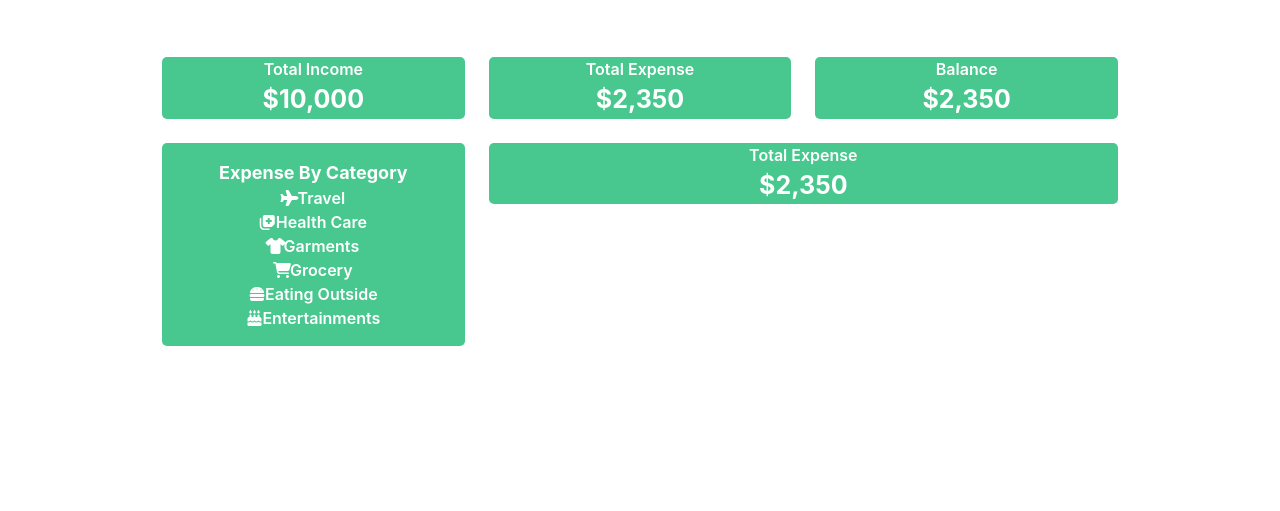
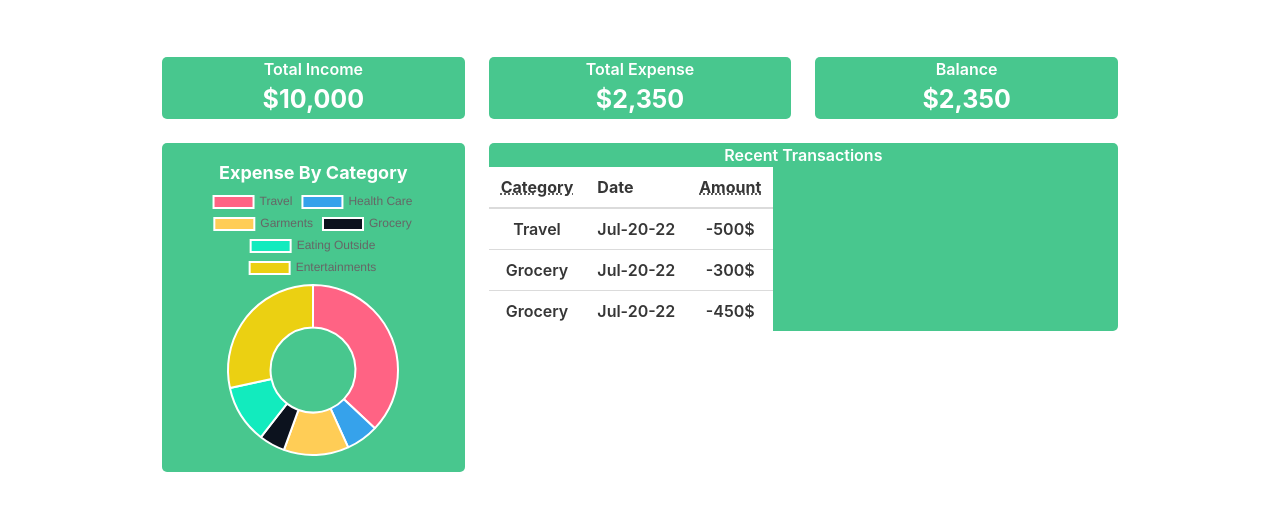
Before and after one commit to CouldBeFree/expense-tracker-vanilla, a website built with webpack: page src/pages/index.html in a window 1280 px wide. Shown: the part 59-570 px from the top of the page. Built offline with nearby package versions, Linux system fonts and the light colour scheme.

Commit message:
added chart and table

```diff
--- a/package.json
+++ b/package.json
@@ -27,5 +27,8 @@
     "webpack": "^5.74.0",
     "webpack-cli": "^4.10.0",
     "webpack-dev-server": "^4.11.1"
+  },
+  "dependencies": {
+    "chart.js": "^3.9.1"
   }
 }
--- a/src/js/index.js
+++ b/src/js/index.js
@@ -2,6 +2,35 @@
 // handleClosedRoutes();
 import index from '../styles/pages/index.scss';
 import { logout, renderLogo } from "./utils/general";
+import Chart from 'chart.js/auto';
 
 logout();
 renderLogo();
+
+const ctx = document.getElementById('myChart').getContext('2d');
+const myChart = new Chart(ctx, {
+  type: 'doughnut',
+  data: {
+    labels: [
+      'Travel',
+      'Health Care',
+      'Garments',
+      'Grocery',
+      'Eating Outside',
+      'Entertainments',
+    ],
+    datasets: [{
+      label: 'My First Dataset',
+      data: [300, 50, 100, 40, 90, 230],
+      backgroundColor: [
+        'rgb(255, 99, 132)',
+        'rgb(54, 162, 235)',
+        'rgb(255, 205, 86)',
+        'rgba(12, 18, 30)',
+        'rgba(18, 235, 190)',
+        'rgba(235, 208, 18)',
+      ],
+      hoverOffset: 4
+    }]
+  }
+});
--- a/src/pages/index.html
+++ b/src/pages/index.html
@@ -73,26 +73,49 @@
          <div class="column"></div>
          <div class="column is-10">
             <div class="columns">
-               <div class="column">
+               <div class="column is-4">
                   <div class="big-box has-text-centered p-4">
                      <p class="big-box__head">Expense By Category</p>
-                     <div class="category-holder">
-                        <p>
-                           <span class="icon is-small">
-                              <i class="fa-solid fa-plane"></i>
-                           </span>Travel</p>
-                        <p><span class="icon is-small"><i class="fa-solid fa-notes-medical"></i></span>Health Care</p>
-                        <p><span class="icon is-small"><i class="fa-solid fa-shirt"></i></span>Garments</p>
-                        <p><span class="icon is-small"><i class="fa-solid fa-cart-shopping"></i></span>Grocery</p>
-                        <p><span class="icon is-small"><i class="fa-solid fa-burger"></i></span>Eating Outside</p>
-                        <p><span class="icon is-small"><i class="fa-solid fa-cake-candles"></i></span>Entertainments</p>
-                     </div>
+<!--                     <div class="category-holder is-justify-content-space-around mt-3 is-flex is-flex-wrap-wrap">-->
+<!--                        <p class="mb-1 mgb-small"><span class="icon is-small pr-3"><i class="fa-solid fa-plane"></i></span>Travel</p>-->
+<!--                        <p class="mb-1 mgb-small"><span class="icon is-small pr-3"><i class="fa-solid fa-notes-medical"></i></span>Health Care</p>-->
+<!--                        <p class="mb-1 mgb-small"><span class="icon is-small pr-3"><i class="fa-solid fa-shirt"></i></span>Garments</p>-->
+<!--                        <p class="mb-1 mgb-small"><span class="icon is-small pr-3"><i class="fa-solid fa-cart-shopping"></i></span>Grocery</p>-->
+<!--                        <p class="mb-1 mgb-small"><span class="icon is-small pr-3"><i class="fa-solid fa-burger"></i></span>Eating Outside</p>-->
+<!--                        <p class="mb-1 mgb-small"><span class="icon is-small pr-3"><i class="fa-solid fa-cake-candles"></i></span>Entertainments</p>-->
+<!--                     </div>-->
+                     <canvas id="myChart" width="400" height="400"></canvas>
                   </div>
                </div>
                <div class="column is-8">
                   <div class="small-box has-text-centered">
-                     <p class="small-box__head">Total Expense</p>
-                     <p class="small-box__value">$2,350</p>
+                     <p class="small-box__head">Recent Transactions</p>
+                     <table class="table">
+                        <thead>
+                        <tr>
+                           <th><abbr title="Position">Category</abbr></th>
+                           <th>Date</th>
+                           <th><abbr title="Played">Amount</abbr></th>
+                        </tr>
+                        </thead>
+                        <tbody>
+                           <tr>
+                              <td>Travel</td>
+                              <td>Jul-20-22</td>
+                              <td>-500$</td>
+                           </tr>
+                           <tr>
+                              <td>Grocery</td>
+                              <td>Jul-20-22</td>
+                              <td>-300$</td>
+                           </tr>
+                           <tr>
+                              <td>Grocery</td>
+                              <td>Jul-20-22</td>
+                              <td>-450$</td>
+                           </tr>
+                        </tbody>
+                     </table>
                   </div>
                </div>
             </div>
```
Also changed, not shown: 1 other file.
